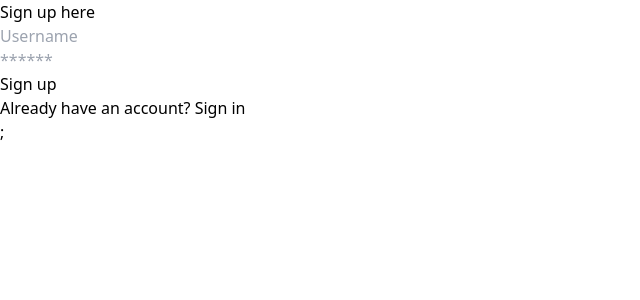
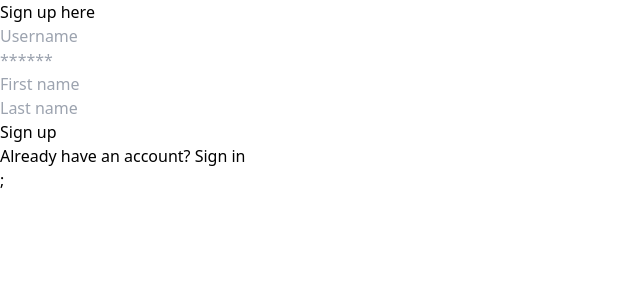
Before and after one commit to ryukennz/facultydigital_test, a React (Vite) app in the folder client/: page /register in a window 1280 px wide. Shown: the top 300 px of the page, without its empty margins (0-640 px from the left). Built offline with nearby package versions, Linux system fonts and the light colour scheme.

Commit message:
refactor: some of the FormRegister(registerPage)

```diff
--- a/client/src/components/LoginRegisterForm/Fragments/FormRegister.jsx
+++ b/client/src/components/LoginRegisterForm/Fragments/FormRegister.jsx
@@ -11,6 +11,8 @@ function FormRegister() {
   const [register, setRegister] = useState({
     username: "",
     password: "",
+    firstName: "",
+    lastName: "",
   });
 
   const handleChange = (e) => {
@@ -26,11 +28,12 @@ function FormRegister() {
     try {
       const response = await axios({
         method: "POST",
-        url: "http://localhost:9000/api/users/register",
+        url: "http://localhost:9000/api/auth/register",
         data: register,
       });
-      if (response.status === 200) {
-        setRegister(response.data);
+      console.log(response, ">>>>>");
+      if (response.status === 201) {
+        setRegister(response.data.data);
         toast.success(response.data.message);
         redirect("/login");
       }
@@ -56,6 +59,20 @@ function FormRegister() {
         name={"password"}
         placeHolder={"******"}
       />
+      <Input
+        onChange={handleChange}
+        value={register.firstName}
+        type={"text"}
+        name={"firstName"}
+        placeHolder={"First name"}
+      />
+      <Input
+        onChange={handleChange}
+        value={register.lastName}
+        type={"text"}
+        name={"lastName"}
+        placeHolder={"Last name"}
+      />
       <Button buttonName="Sign up" />
       <DontHaveAnAcc
       onClick={() => redirect("/login")}
```
